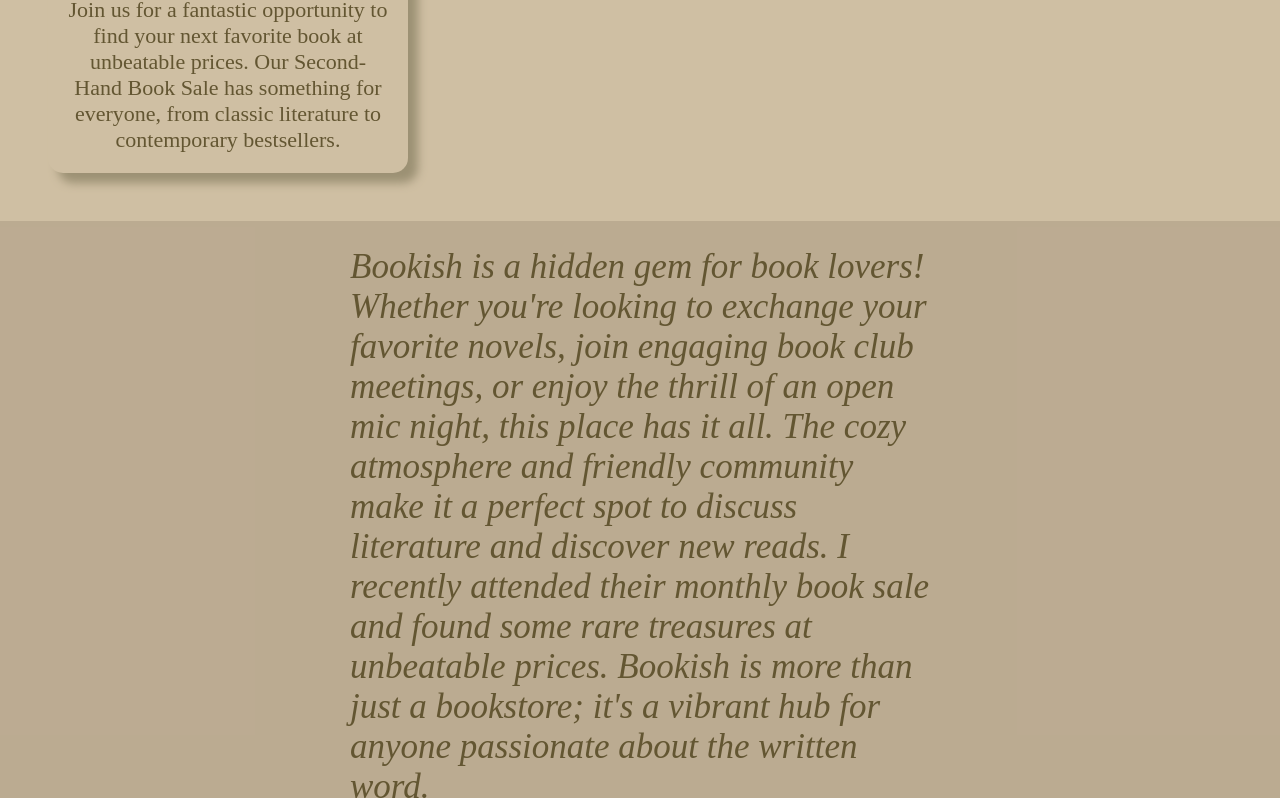
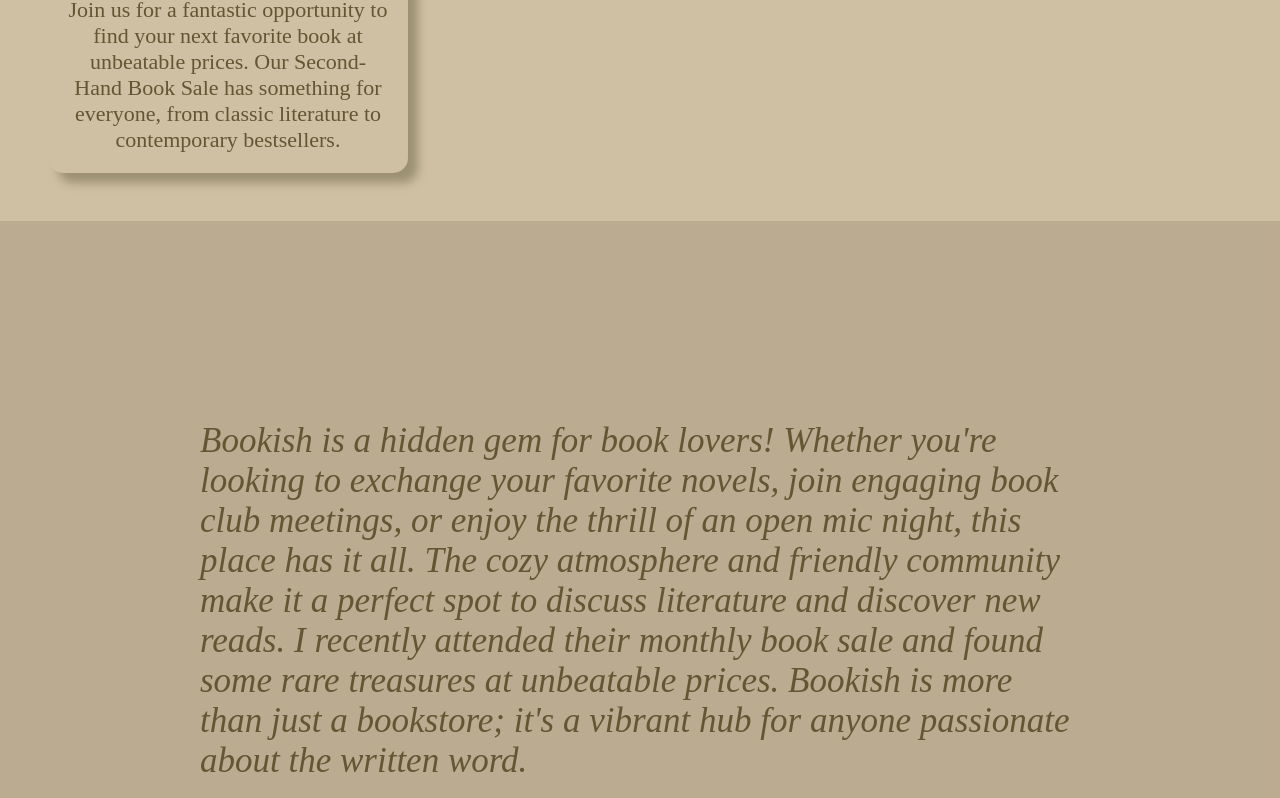
Before and after one commit to sharrmeen/Bookish---Landing-Page, a plain HTML site: page index.html in a window 1280 px wide. Shown: the part 2314-3112 px from the top of the page. Drawn offline with Linux system fonts and the light colour scheme.

Commit message:
Alignment

```diff
--- a/style.css
+++ b/style.css
@@ -156,8 +156,9 @@ button
     background-color: rgba(161, 141, 120, 0.582);
     display: flex;
     align-items: center;
+    justify-content: center;
     /* flex-direction: column; */
-    height: 700px;
+    /* height: 100%; */
 
 
 }
@@ -165,10 +166,13 @@ button
 .t3{
     display: flex;
     flex-direction: column;
-    padding: 350px;
+    padding: 200px;
     font-size: 35px;
     font-style: italic;
     gap: 50px;
+
+    max-width:1000px;
+
 }
 
 .t4{
```
